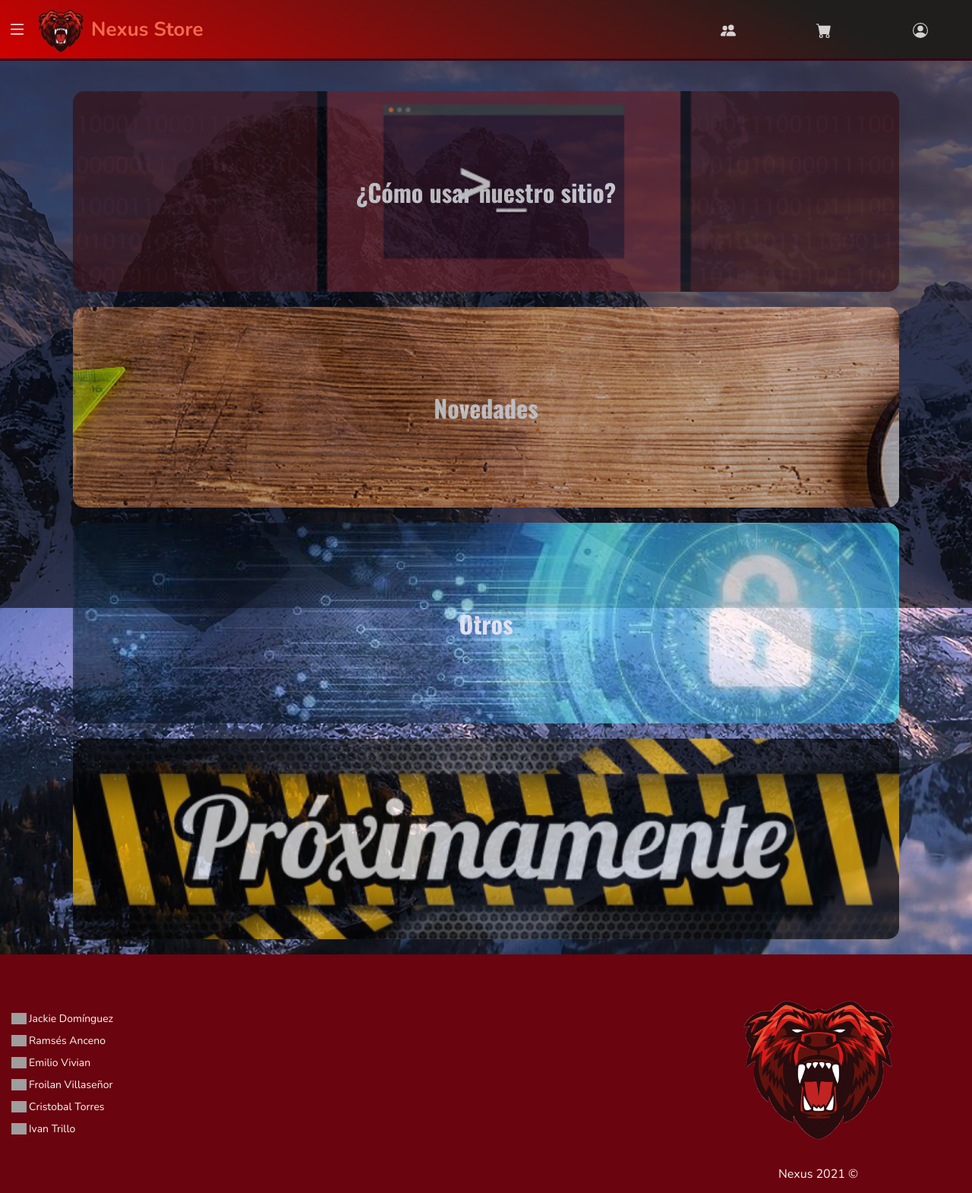
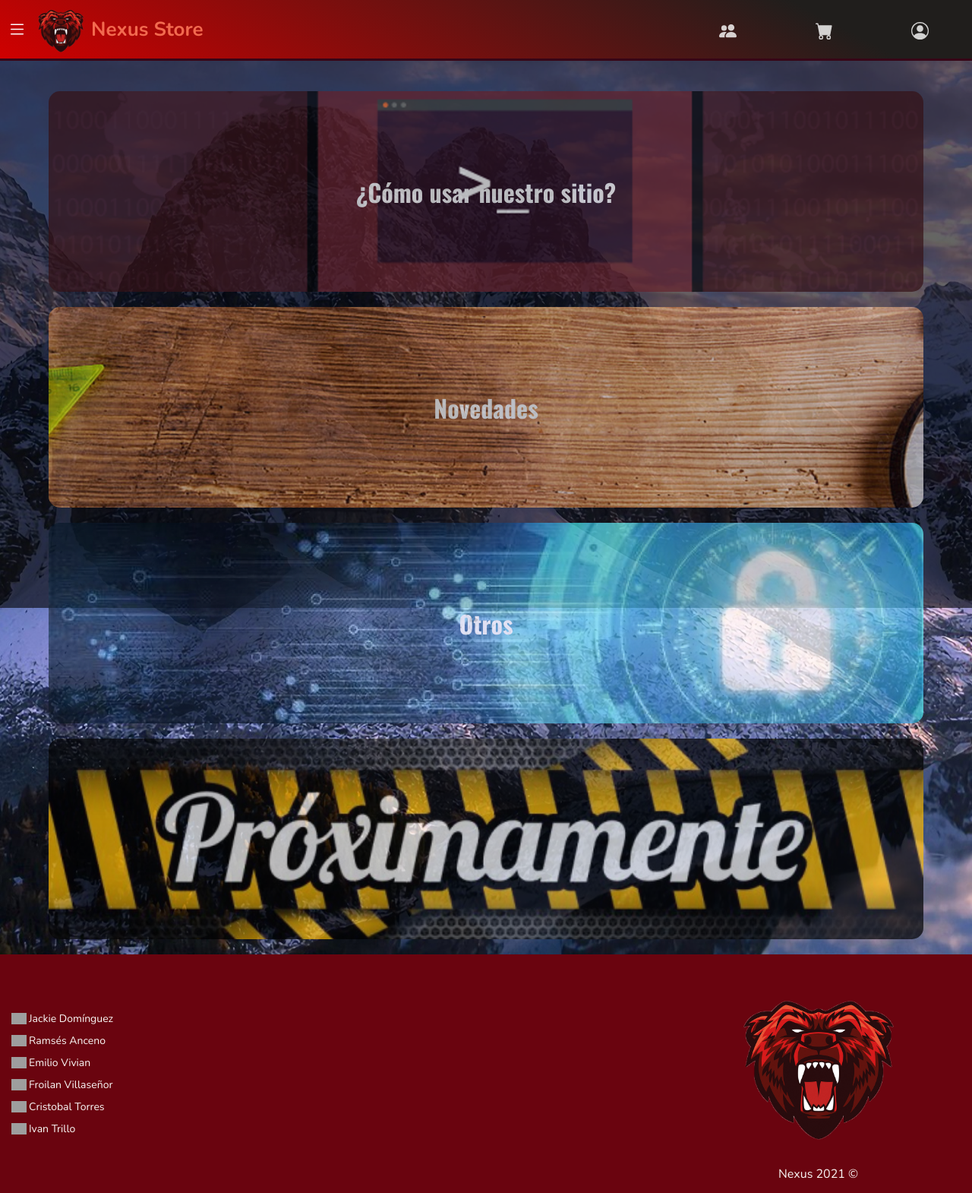
Before and after one commit to ramsceoskull/nexus, a PHP site: page /home/ in a window 1280 px wide. Shown: the top 1570 px of the page at 76% size. Run offline with PHP 8.4, Linux system fonts and the light colour scheme; grey boxes are pictures that could not be loaded.

Commit message:
Some things were modified cx

```diff
--- a/home/css/style.css
+++ b/home/css/style.css
@@ -43,6 +43,7 @@ main {
 }
 .main__news h3 {
   min-width: 90vw;
+  padding: 0 10px;
   font-family: var(--font3);
   font-size: var(--title-h1);
   color: var(--just-white);
--- a/home/css/styleL.css
+++ b/home/css/styleL.css
@@ -32,8 +32,8 @@ header {
   width: 30%;
 }
 .header__menu > a {
-  height: 20px;
-  width: 20px;
+  height: 23px;
+  width: 23px;
 }
 .menu--support {
   display: initial;
@@ -53,13 +53,12 @@ header {
 
 
 .main__news {
-  width: 85%;
   min-height: 33vh;
   border-radius: 15px;
   opacity: .7;
 }
 .main__news h3 {
-  min-width: 85vw;
+  padding: 0 15px;
 }
 
 .footer--up > nav {
--- a/home/index.html
+++ b/home/index.html
@@ -82,7 +82,7 @@
       <a href="./help.html" target="_blank"><h3>¿Cómo usar nuestro sitio?</h3></a>
     </article>
     <article  class="main__news novedades">
-      <a href="./test.html"><h3>Novedades</h3></a>
+      <a href="./icons.html"><h3>Novedades</h3></a>
     </article>
     <article class="main__news another">
       <a href="#"><h3>Otros</h3></a>
```
Also changed, not shown: home/icons.html (renamed from home/test.html).
